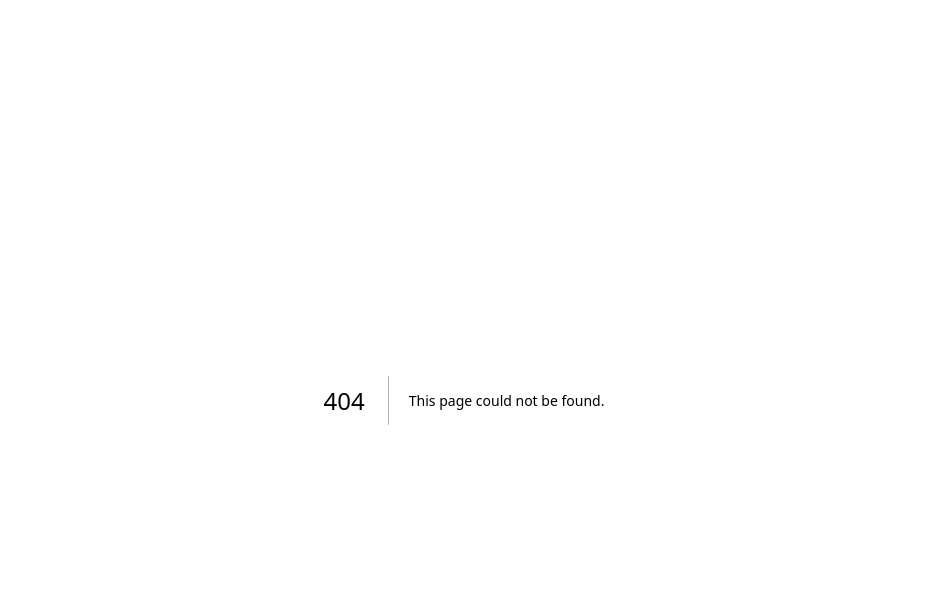
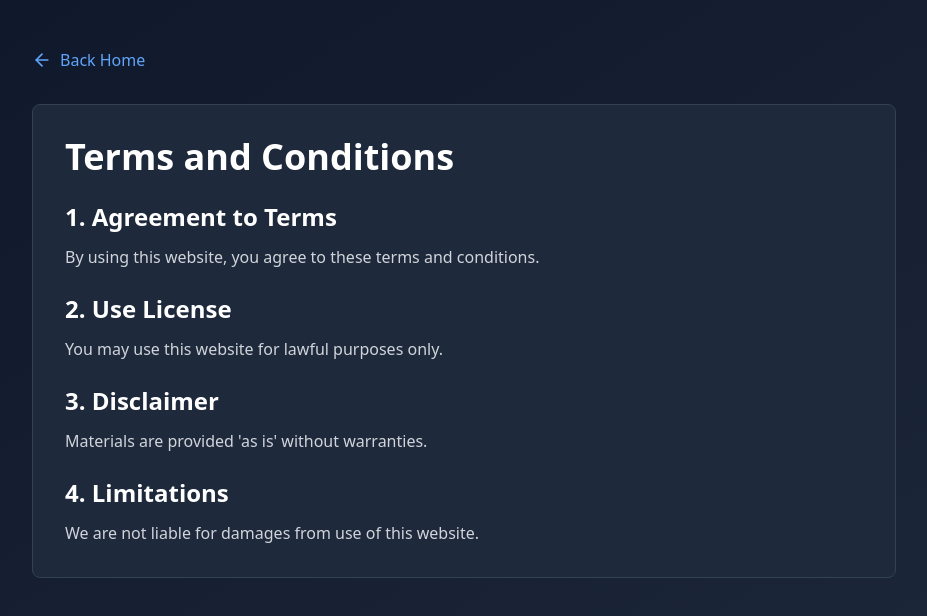
Before and after one commit to stichandlilo03-design/Dropshipping, a Next.js app: page /terms in a window 1280 px wide. Before the commit this address had no page. Shown: the top 616 px of the page, without its empty margins (176-1103 px from the left). Built offline with nearby package versions, Linux system fonts and the light colour scheme.

Commit message:
Create page.jsx

```diff
--- /dev/null
+++ b/app/terms/page.jsx
@@ -0,0 +1,43 @@
+'use client';
+
+import Link from 'next/link';
+import { ArrowLeft } from 'lucide-react';
+
+export default function TermsPage() {
+  return (
+    <div className="min-h-screen bg-gradient-to-br from-slate-900 to-slate-800">
+      <div className="max-w-4xl mx-auto px-4 py-12">
+        <Link href="/" className="text-blue-400 hover:text-blue-300 flex items-center gap-2 mb-8">
+          <ArrowLeft size={20} />
+          Back Home
+        </Link>
+
+        <div className="bg-slate-800 rounded-lg border border-slate-700 p-8">
+          <h1 className="text-4xl font-bold text-white mb-6">Terms and Conditions</h1>
+
+          <div className="space-y-6 text-gray-300">
+            <section>
+              <h2 className="text-2xl font-bold text-white mb-3">1. Agreement to Terms</h2>
+              <p>By using this website, you agree to these terms and conditions.</p>
+            </section>
+
+            <section>
+              <h2 className="text-2xl font-bold text-white mb-3">2. Use License</h2>
+              <p>You may use this website for lawful purposes only.</p>
+            </section>
+
+            <section>
+              <h2 className="text-2xl font-bold text-white mb-3">3. Disclaimer</h2>
+              <p>Materials are provided 'as is' without warranties.</p>
+            </section>
+
+            <section>
+              <h2 className="text-2xl font-bold text-white mb-3">4. Limitations</h2>
+              <p>We are not liable for damages from use of this website.</p>
+            </section>
+          </div>
+        </div>
+      </div>
+    </div>
+  );
+}
```
